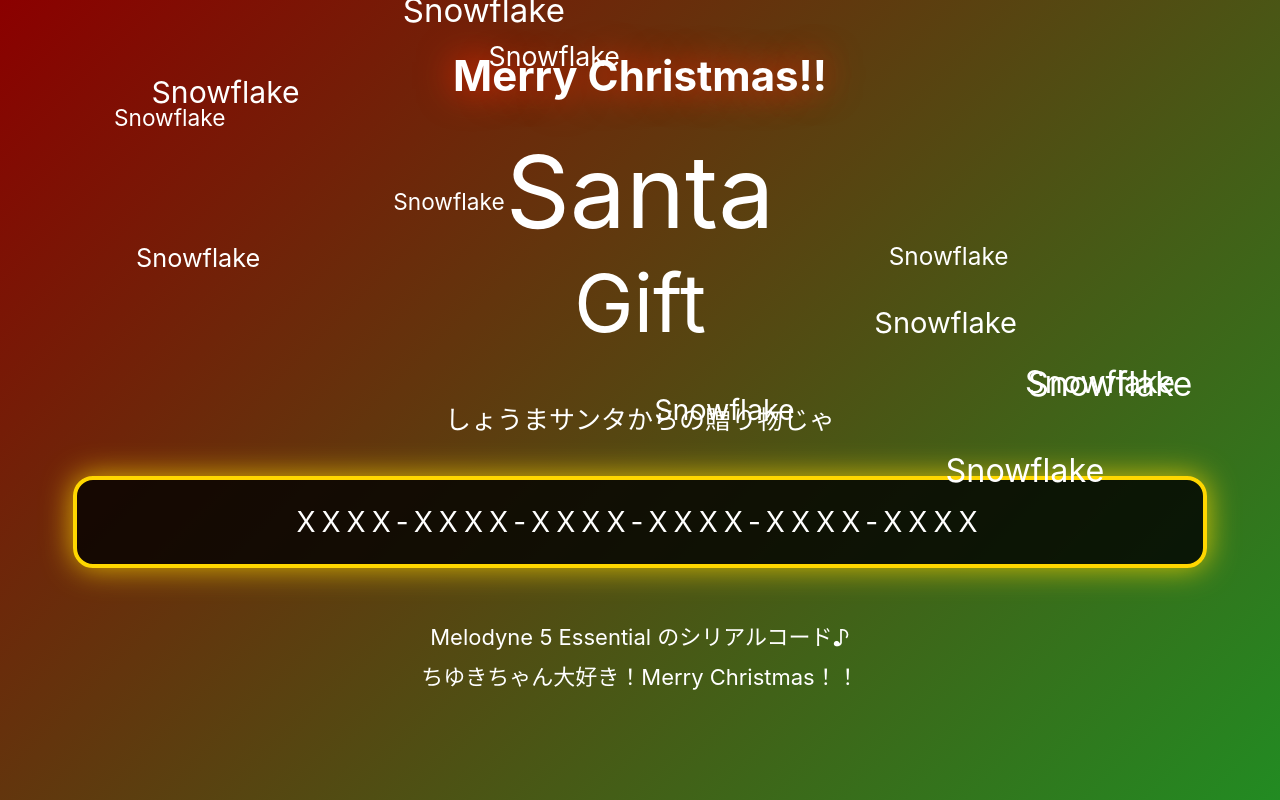
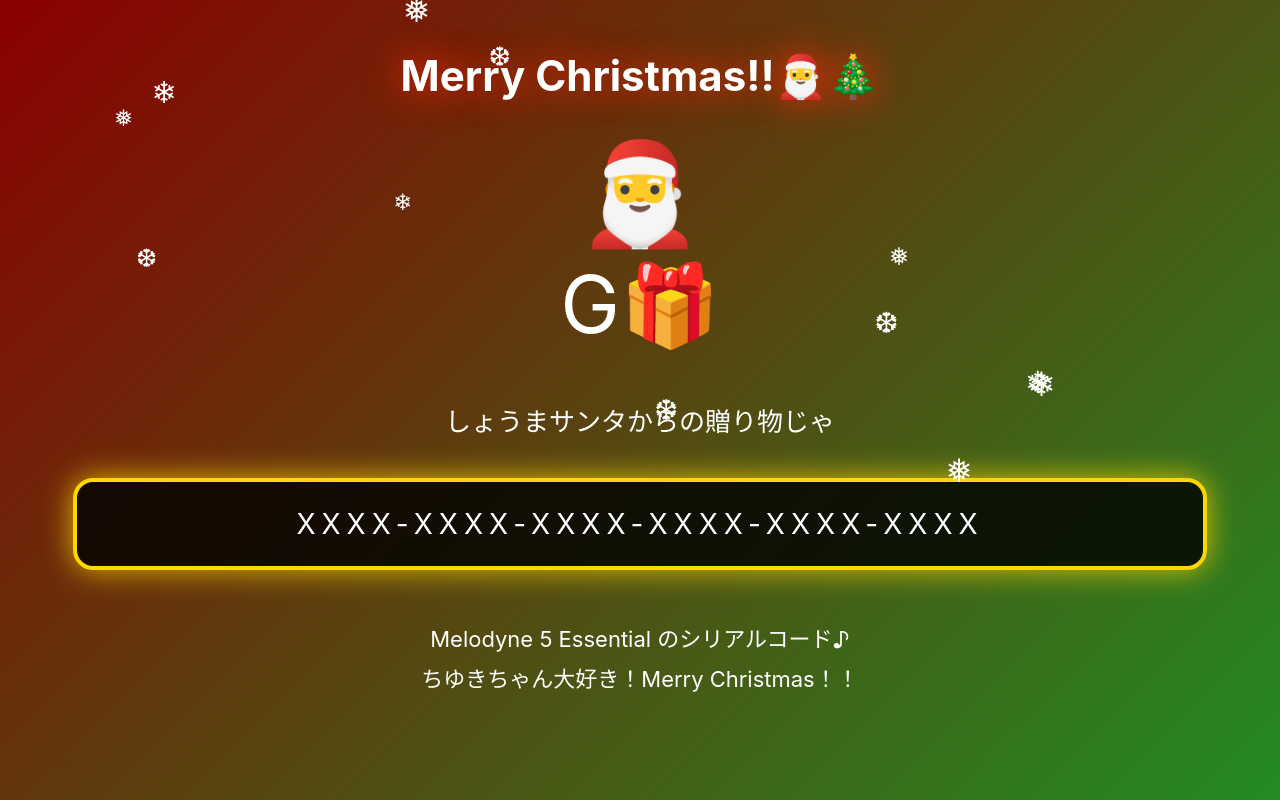
Before and after one commit to spectrehero-alt/melodyne-serial2, a plain HTML site: page indel.html.html in a window 1280 px wide. Drawn offline with Linux system fonts and the light colour scheme.

Commit message:
Update indel.html.html

```diff
--- a/indel.html.html
+++ b/indel.html.html
@@ -1,3 +1,4 @@
+
 <!DOCTYPE html>
 <html lang="ja">
 <head>
@@ -38,9 +39,9 @@
   </style>
 </head>
 <body>
-  <h1>Merry Christmas!!</h1>
-  <div class="santa">Santa</div>
-  <div class="gift">Gift</div>
+  <h1>Merry Christmas!!🎅🎄</h1>
+  <div class="santa">🎅</div>
+  <div class="gift">G🎁</div>
   <p style="font-size:26px;margin:30px;">しょうまサンタからの贈り物じゃ</p>
 
   <div class="serial">XXXX-XXXX-XXXX-XXXX-XXXX-XXXX</div>
@@ -54,7 +55,7 @@
     // 雪を降らせる（スマホでもサクサク動くように軽量化）
     setInterval(() => {
       const snow = document.createElement('div');
-      snow.textContent = ['Snowflake','Snowflake','Snowflake'][Math.floor(Math.random()*3)];
+      snow.textContent = ['❄','❅','❆'][Math.floor(Math.random()*3)];
       snow.classList.add('snow');
       snow.style.left = Math.random() * 100 + 'vw';
       snow.style.animationDuration = Math.random() * 3 + 5 + 's';
```
